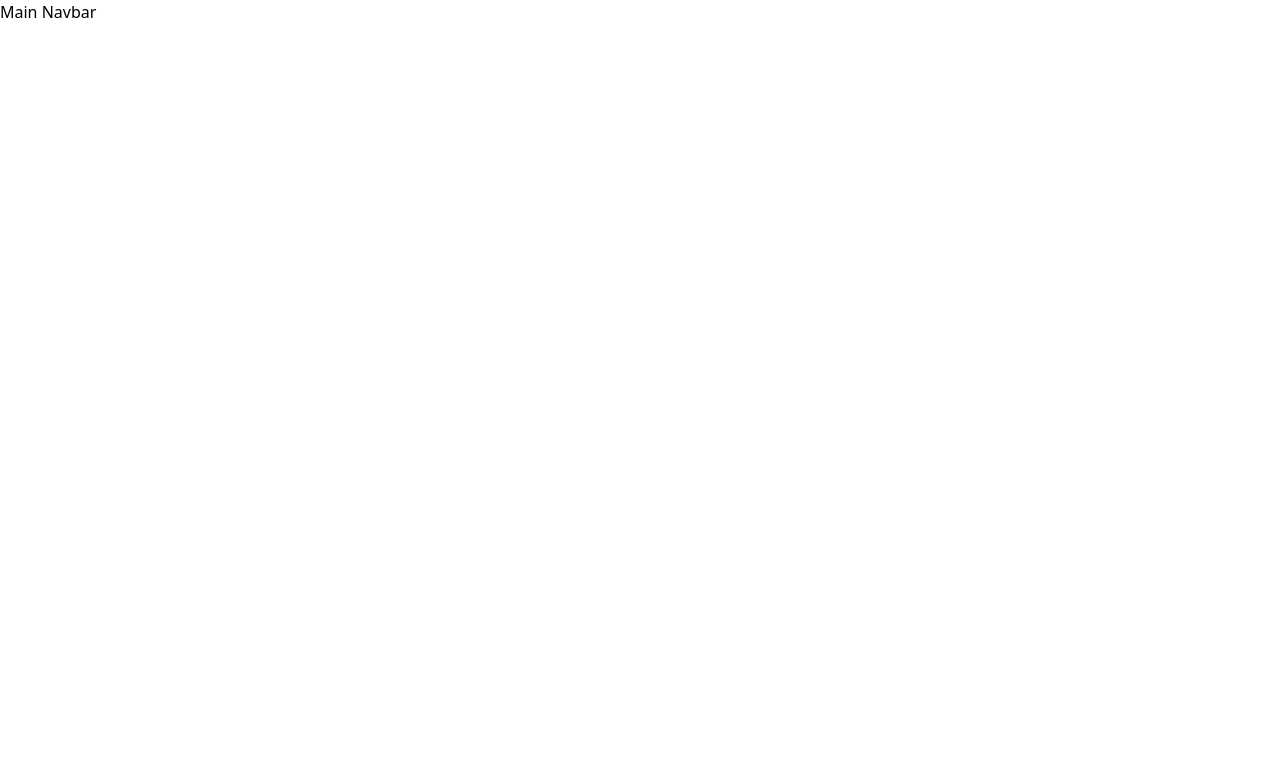
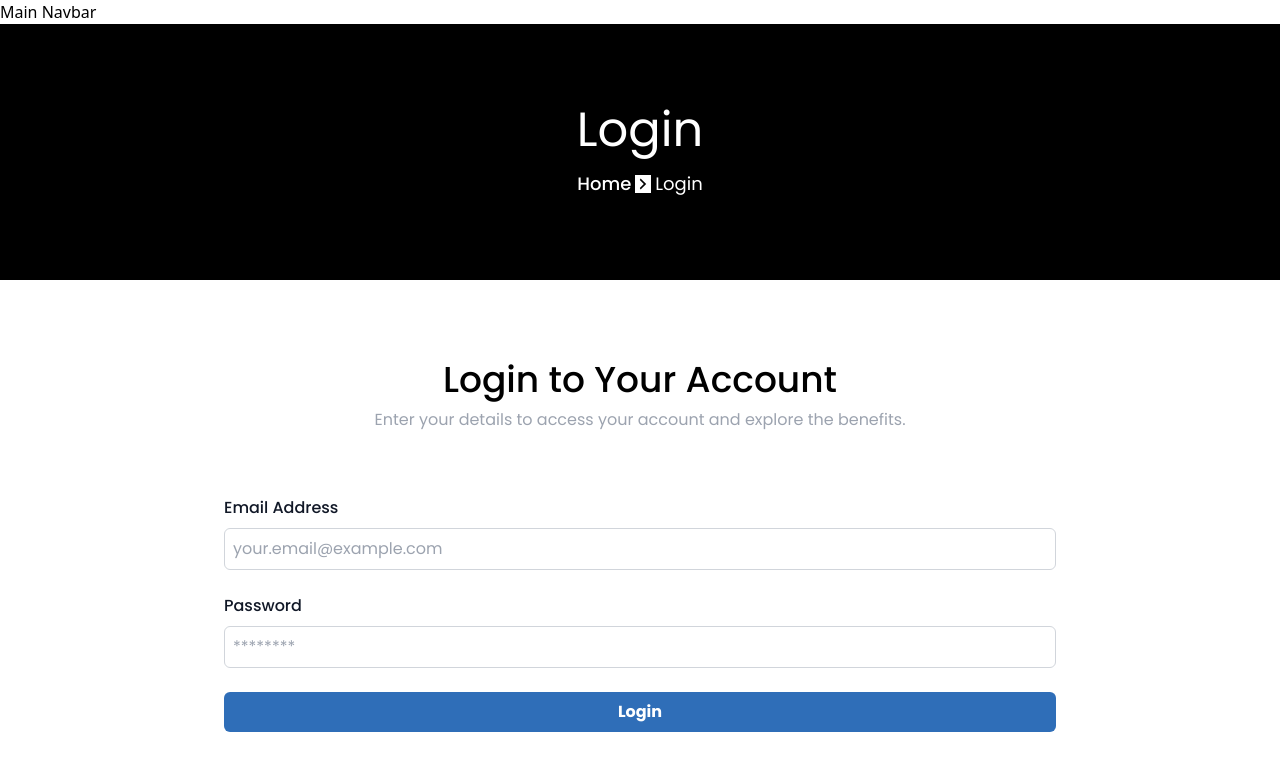
Before and after one commit to JasimDAce/Vox-Market, a Next.js app in the folder frontend/: page /login in a window 1280 px wide. Shown: the top 770 px of the page. Built offline with nearby package versions, Linux system fonts and the light colour scheme.

Commit message:
I am fix login and signup

```diff
--- a/frontend/src/app/(main)/login/page.jsx
+++ b/frontend/src/app/(main)/login/page.jsx
@@ -1,12 +1,155 @@
-import Image from "next/image";
+"use client";
+import { useFormik } from "formik";
+import { useRouter } from "next/navigation";
 import React from "react";
+import axios from "axios";
+import toast from "react-hot-toast";
+import * as Yup from "yup";
+
+const signUpSchema = Yup.object().shape({
+
+  email: Yup.string().email("Invalid email").required("email is required"),
+  password: Yup.string()
+    .required("password is required")
+    .matches(/[a-z]/, "must include a lower case")
+    .matches(/[A-Z]/, "must include an upper case")
+    .matches(/[0-9]/, "must include a number")
+    .matches(/\w/, "must include a special character"),
+
+
+phoneNumber: Yup.string()
+.required("Phone number is required")
+.matches(/^[0-9]{10}$/, "Phone number must be exactly 10 digits"),
+});
+
 
 const Login = () => {
-  return <div>
+
+  const router = useRouter();
+  const signUp = useFormik({
+    initialValues: {
+
+      email: "",
+      password: "",
+
+
+    },
+    onSubmit(values, { resetForm, setSubmitting }) {
+      console.log(values);
+      axios
+        .post(`${process.env.NEXT_PUBLIC_API_URL}/user/add`, values)
+        .then((response) => {
+          console.log(response.status);
+          resetForm();
+          toast.success("user added successfully");
+          router.push("/");
+        })
+        .catch((err) => {
+          console.log(err);
+          if (err.response.data.code === 11000) {
+            toast.error("Email already exists");
+          }
+          setSubmitting(false);
+        });
+    },
+    validationSchema: signUpSchema,
+  });
+  return (
+    <div>
+    <div className="w-screen h-48 md:h-64 flex flex-col justify-center items-center bg-black">
+      <p className="text-white font-normal text-5xl font-poppins">Login</p>
+      <div className="mt-4 flex flex-row gap-1 justify-center items-center">
+        <p className="text-white text-lg font-medium font-poppins">Home</p>
+        <button className="bg-white h-[18px]">
+          <svg
+            xmlns="http://www.w3.org/2000/svg"
+            width="1em"
+            height="1em"
+            viewBox="0 0 20 20"
+          >
+            <path
+              fill="currentColor"
+              d="m6 15l5-5l-5-5l1-2l7 7l-7 7z"
+              className="font-medium"
+            />
+          </svg>
+        </button>
+        <p className="text-white text-lg font-extralight font-poppins">
+          Login
+        </p>
+      </div>
+    </div>
+
+    <div className="max-w-4xl mx-auto p-8 bg-white rounded-lg mt-6 md:mt-12 font-poppins">
+      <h1 className="md:text-4xl text-2xl font-medium text-center">
+         Login to Your Account
+      </h1>
+      <p className="text-center text-gray-400  mt-2 mb-8 md:mb-16">
+      Enter your details to access your account and explore the benefits.
+      </p>
+
+      <form
+        onSubmit={signUp.handleSubmit}
+        className="flex flex-col gap-6 "
+      >
+
+
+        <div className="flex flex-col">
+          <label className="mb-2 font-medium text-md text-gray-900">
+            Email Address
+          </label>
+          <input
+            className="border border-gray-300 p-2 rounded-md"
+            type="email"
+            name="email"
+            placeholder="your.email@example.com"
+            onChange={signUp.handleChange}
+            value={signUp.values.email}
+          />
+          {signUp.touched.email && (
+            <p className="text-xs text-red-600 mt-2" id="email-error">
+              {signUp.errors.email}
+            </p>
+          )}
+        </div>
+
+        <div className="flex flex-col">
+          <label className="mb-2 font-medium text-md text-gray-900">
+            Password
+          </label>
+          <input
+            className="border border-gray-300 p-2 rounded-md"
+            type="password"
+            name="password"
+            placeholder="********"
+            onChange={signUp.handleChange}
+            value={signUp.values.password}
+          />
+          { signUp.touched.password &&
+
+<p className="text-xs text-red-600 mt-2" id="password-error">
+
+{signUp.errors.password}
+
+</p>
+}
+        </div>
 
 
 
-  </div>;
-};
 
-export default Login;
+
+
+        <div className="md:col-span-2">
+          <button className="w-full bg-[#2F6EB8] text-white p-2 rounded-md font-bold">
+
+            Login
+          </button>
+        </div>
+      </form>
+    </div>
+  </div>
+  )
+}
+
+export default Login
--- a/frontend/src/app/(main)/seller-login/page.jsx
+++ b/frontend/src/app/(main)/seller-login/page.jsx
@@ -4,7 +4,6 @@ import { useRouter } from "next/navigation";
 import React from "react";
 import axios from "axios";
 import toast from "react-hot-toast";
-import { motion } from "framer-motion";
 import * as Yup from "yup";
 
 const signUpSchema = Yup.object().shape({
@@ -91,7 +90,7 @@ const SellerLogin = () => {
 
       <form
         onSubmit={signUp.handleSubmit}
-        className="grid grid-cols-1 md:grid-cols-2 gap-6 "
+        className="flex flex-col gap-6 "
       >
 
 
```
